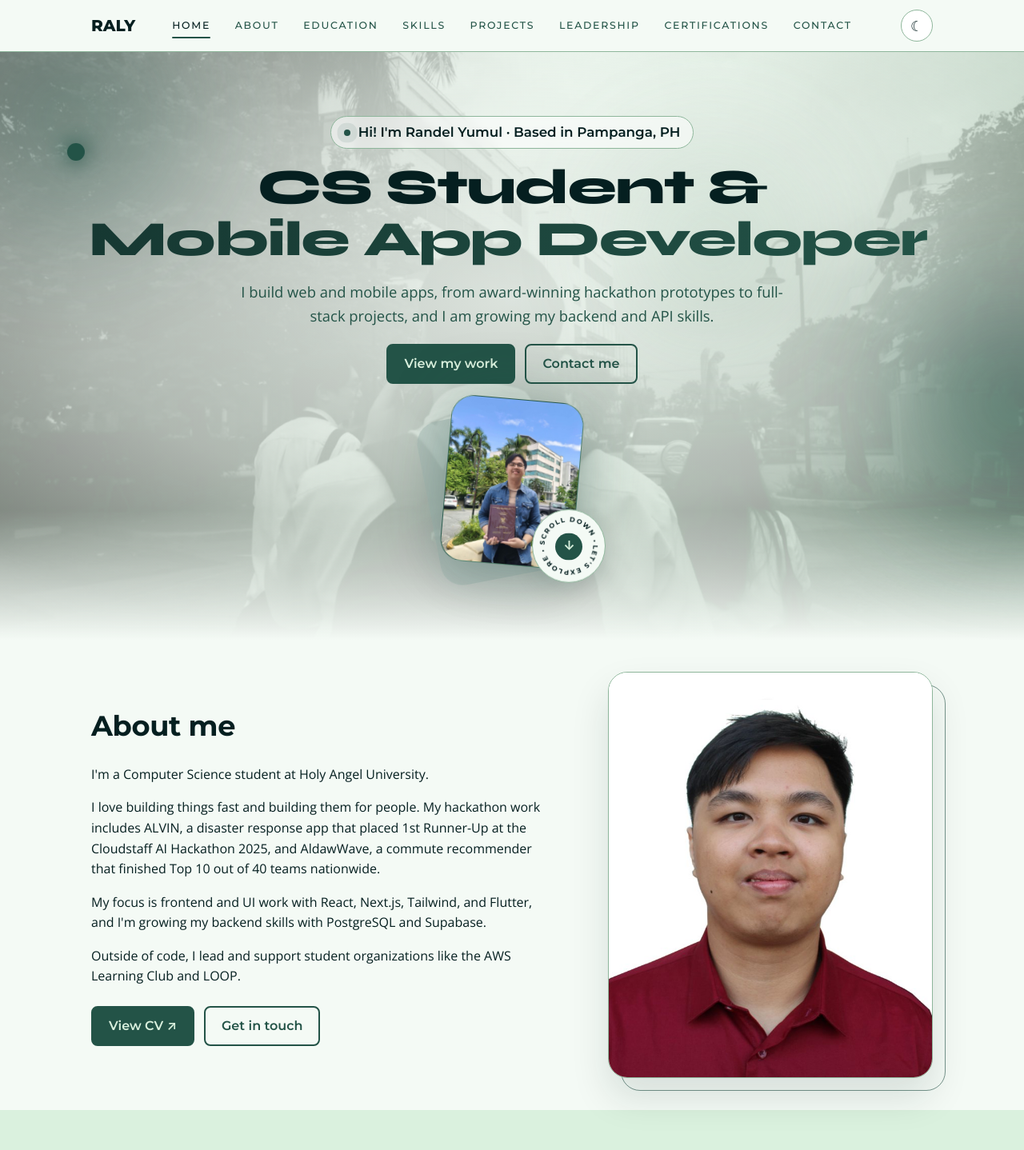
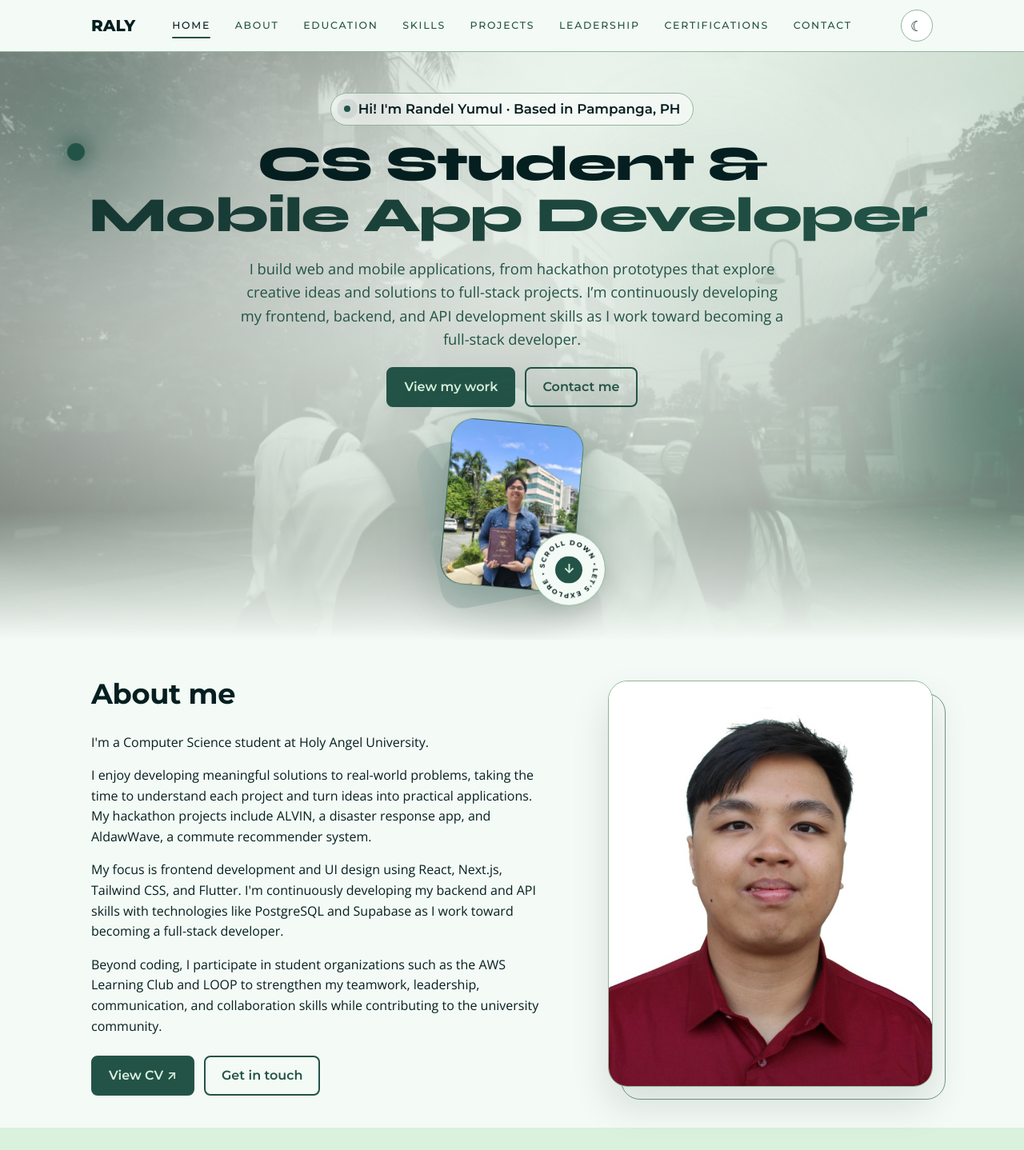
Before and after one commit to RandelYumul/Randel-Portfolio, a React (Vite) app: page / in a window 1280 px wide. Shown: the top 1438 px of the page at 80% size. Built offline with nearby package versions, Linux system fonts and the light colour scheme.

Commit message:
Details uploaded

```diff
--- a/src/data/portfolio.js
+++ b/src/data/portfolio.js
@@ -5,7 +5,7 @@ export const profile = {
   name: 'Randel Yumul',
   initials: 'RALY',
   role: 'Computer Science Student & Frontend Developer',
-  tagline: 'I build web and mobile apps, from award-winning hackathon prototypes to full-stack projects, and I am growing my backend and API skills.',
+  tagline: 'I build web and mobile applications, from hackathon prototypes that explore creative ideas and solutions to full-stack projects. I’m continuously developing my frontend, backend, and API development skills as I work toward becoming a full-stack developer.',
 
   // HOME SECTION TEXT
   intro: "Hi! I'm Randel Yumul · Based in Pampanga, PH", // small pill above the big title
@@ -46,9 +46,9 @@ export const navLinks = [
 
 export const about = [
   "I'm a Computer Science student at Holy Angel University.",
-  'I love building things fast and building them for people. My hackathon work includes ALVIN, a disaster response app that placed 1st Runner-Up at the Cloudstaff AI Hackathon 2025, and AldawWave, a commute recommender that finished Top 10 out of 40 teams nationwide.',
-  "My focus is frontend and UI work with React, Next.js, Tailwind, and Flutter, and I'm growing my backend skills with PostgreSQL and Supabase.",
-  'Outside of code, I lead and support student organizations like the AWS Learning Club and LOOP.',
+  'I enjoy developing meaningful solutions to real-world problems, taking the time to understand each project and turn ideas into practical applications. My hackathon projects include ALVIN, a disaster response app, and AldawWave, a commute recommender system.',
+  "My focus is frontend development and UI design using React, Next.js, Tailwind CSS, and Flutter. I'm continuously developing my backend and API skills with technologies like PostgreSQL and Supabase as I work toward becoming a full-stack developer.",
+  'Beyond coding, I participate in student organizations such as the AWS Learning Club and LOOP to strengthen my teamwork, leadership, communication, and collaboration skills while contributing to the university community.',
 ]
 
 // Newest first.
```
